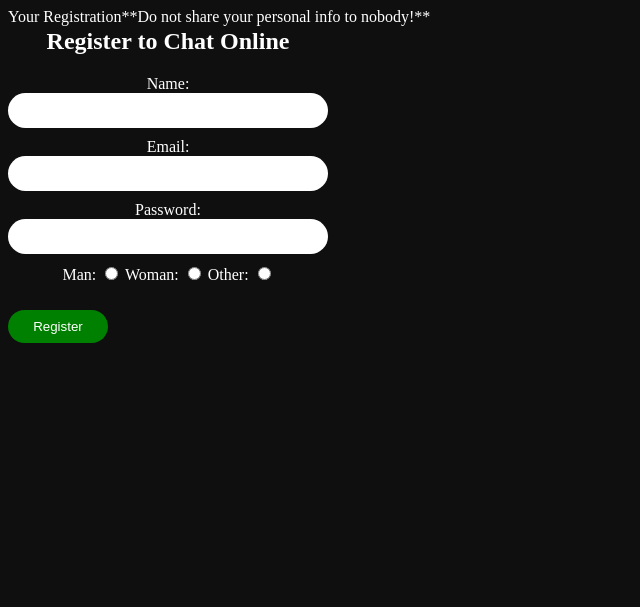
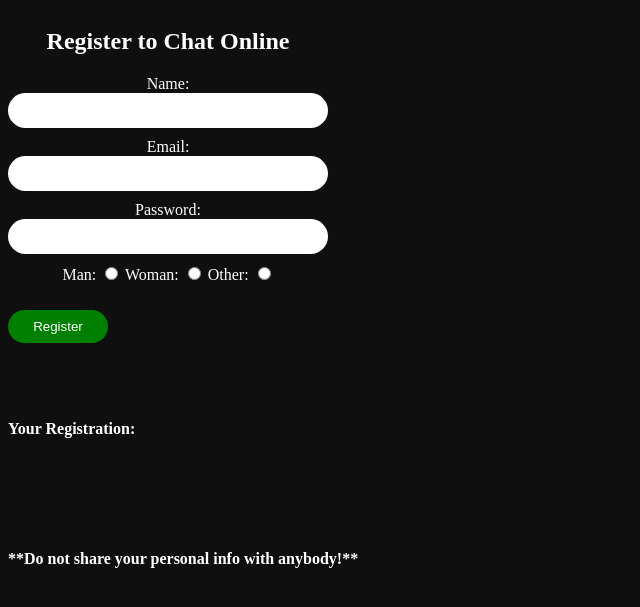
Before and after one commit to Ale31199/chat, a PHP site: page /file.php in a window 1280 px wide. Shown: the top 607 px of the page, without its empty margins (0-640 px from the left). Run offline with PHP 8.4, Linux system fonts and the light colour scheme.

Commit message:
sistemazione del file php

```diff
--- a/src/file.php
+++ b/src/file.php
@@ -15,7 +15,11 @@ if ($_SERVER['REQUEST_METHOD']== 'POST'){
   $email = test_input($_POST['email']);
   $password = test_input($_POST['password']);
   $gender = test_input($_POST['gender']);
+
 };
+
+
+
 
 function test_input($data){
   $data = trim($data);
@@ -34,18 +38,22 @@ function test_input($data){
  Man: <input class="baro" type="radio" name="gender">
  Woman: <input class="baro" type="radio" name="gender">
  Other: <input class="baro" type="radio" name="gender">
- <button class="reg">Register</button>
+ <input value="Register" type="submit" name="submit" class="reg">
 </div>
 
-<?php
-echo 'Your Registration';
-echo $name;
-echo $email;
-echo $password;
-echo $gender;
 
-echo '**Do not share your personal info to nobody!**';
 
-?>
+  <div class="registration">Your Registration:</div>
+
+  <div id="data" class="registration1"><?php echo $name; ?></div>
+  <div id="data" class="registration1"><?php echo $email; ?></div>
+  <div id="data" class="registration1"><?php echo $password; ?></div>
+  <div id="data" class="registration1"><?php echo $gender; ?></div>
+
+  <div class="registration2">**Do not share your personal info with anybody!**</div>
+
+
+
+
   <body>
     <html>
--- a/src/registerStyle.css
+++ b/src/registerStyle.css
@@ -45,3 +45,29 @@ body {
   background-color: rgba(0, 0, 0, 0.94);
   color: white;
 }
+
+.registration {
+  font-weight: bold;
+  position: absolute;
+  top: 420px;
+  display: flex;
+  flex-direction: column;
+
+}
+
+
+.registration1 {
+  color: white;
+  position: relative;
+  top: 440px;
+  display: flex;
+  flex-direction: column;
+}
+
+.registration2 {
+  font-weight: bold;
+  position: absolute;
+  top: 550px;
+  display: flex;
+  flex-direction: column;
+}
```
